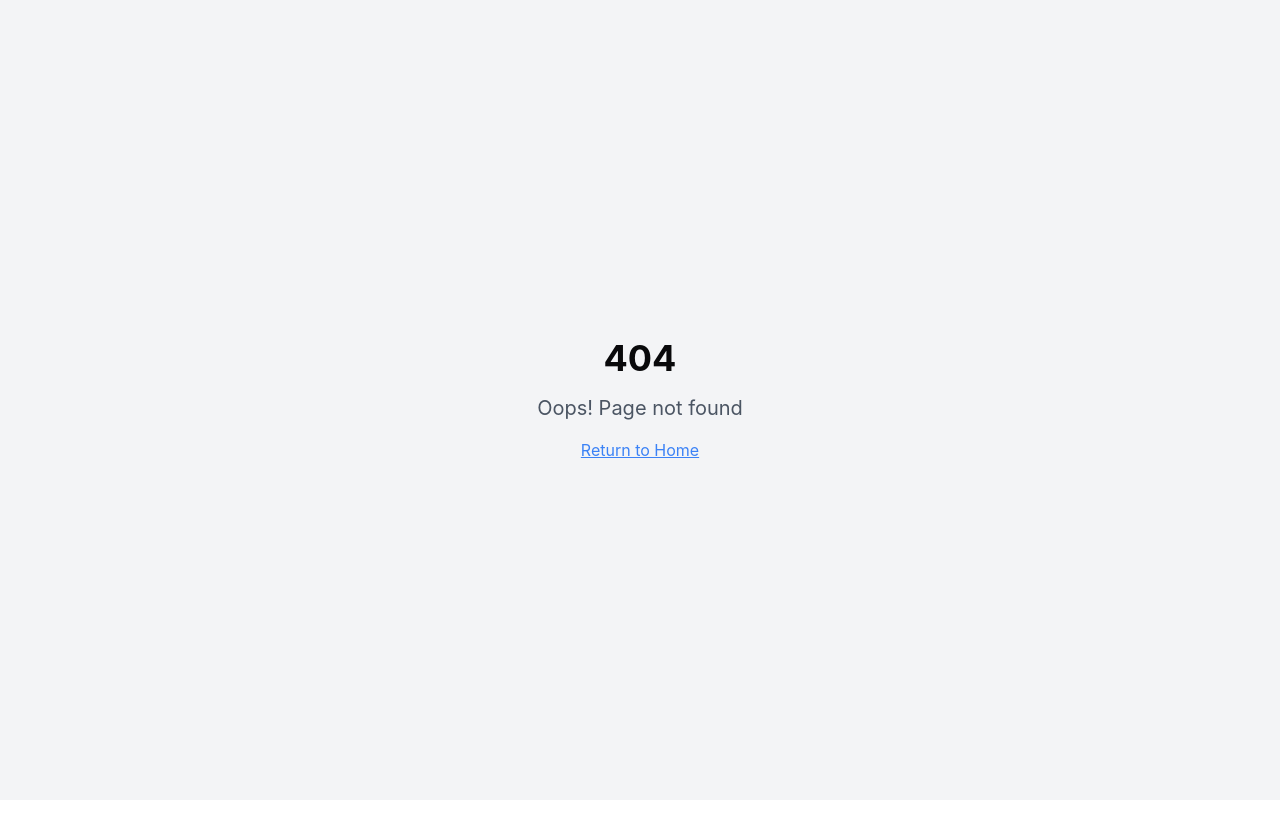
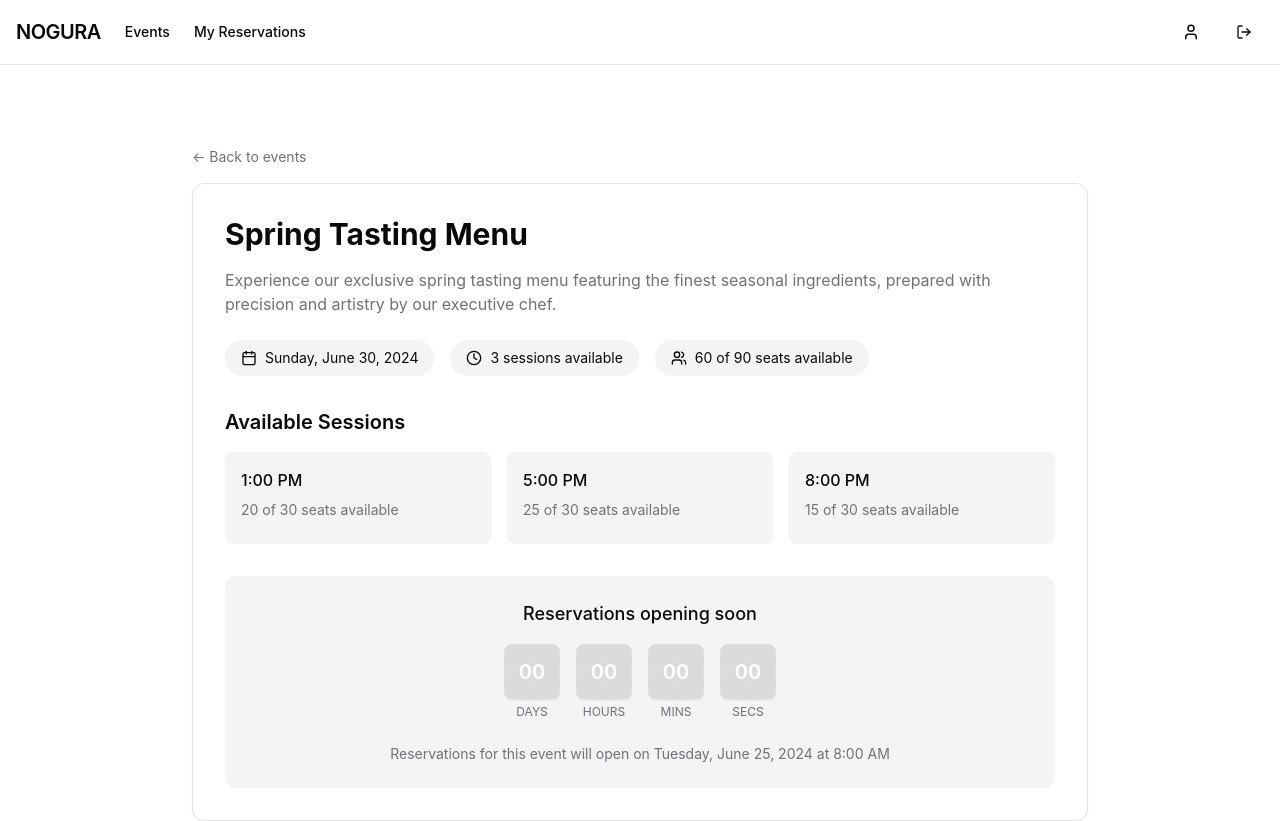
Before and after one commit to 3msktr/nogura-reservasi, a React (Vite) app: page /event/1 in a window 1280 px wide. Before the commit this address had no page. Shown: the top 821 px of the page. Before the commit the page ends 800 px from the top, so only its background shows below. Built offline with nearby package versions, Linux system fonts and the light colour scheme.

Commit message:
Fix: 404 page not found issue

```diff
--- a/src/App.tsx
+++ b/src/App.tsx
@@ -10,6 +10,7 @@ import AdminDashboard from "./pages/AdminDashboard";
 import Login from "./pages/Login";
 import NotFound from "./pages/NotFound";
 import MyReservationsPage from "./pages/MyReservationsPage";
+import EventDetailPage from "./pages/EventDetailPage";
 
 const queryClient = new QueryClient();
 
@@ -22,6 +23,7 @@ const App = () => (
         <Routes>
           <Route path="/" element={<Index />} />
           <Route path="/booking/:eventId" element={<BookingPage />} />
+          <Route path="/event/:eventId" element={<EventDetailPage />} />
           <Route path="/admin" element={<AdminDashboard />} />
           <Route path="/login" element={<Login />} />
           <Route path="/my-reservations" element={<MyReservationsPage />} />
--- /dev/null
+++ b/src/pages/EventDetailPage.tsx
@@ -0,0 +1,188 @@
+
+import React, { useState, useEffect } from 'react';
+import { useParams, Link } from 'react-router-dom';
+import { Calendar, Clock, Users } from 'lucide-react';
+import { Button } from '@/components/ui/button';
+import Layout from '@/components/Layout';
+import CountdownTimer from '@/components/CountdownTimer';
+import { Event } from '@/lib/types';
+import { formatDate, formatTime, isEventOpen } from '@/utils/dateUtils';
+
+// Using the same mock data as other components
+const mockEvents: Event[] = [
+  {
+    id: "1",
+    name: "Spring Tasting Menu",
+    description: "Experience our exclusive spring tasting menu featuring the finest seasonal ingredients, prepared with precision and artistry by our executive chef.",
+    date: "2024-06-30",
+    isOpen: false,
+    openingTime: "2024-06-25T10:00:00",
+    closingTime: "2024-06-30T18:00:00",
+    maxReservationsPerUser: 4,
+    sessions: [
+      {
+        id: "s1",
+        time: "13:00",
+        availableSeats: 20,
+        totalSeats: 30,
+        eventId: "1"
+      },
+      {
+        id: "s2",
+        time: "17:00",
+        availableSeats: 25,
+        totalSeats: 30,
+        eventId: "1"
+      },
+      {
+        id: "s3",
+        time: "20:00",
+        availableSeats: 15,
+        totalSeats: 30,
+        eventId: "1"
+      }
+    ]
+  },
+  {
+    id: "2",
+    name: "Chef's Table Experience",
+    description: "Join us for an intimate dining experience at our Chef's Table. Watch as our culinary team prepares an exclusive tasting menu right before your eyes.",
+    date: "2024-07-15",
+    isOpen: true,
+    openingTime: "2024-06-20T10:00:00",
+    closingTime: "2024-07-14T23:59:59",
+    maxReservationsPerUser: 2,
+    sessions: [
+      {
+        id: "s4",
+        time: "16:00",
+        availableSeats: 8,
+        totalSeats: 10,
+        eventId: "2"
+      },
+      {
+        id: "s5",
+        time: "21:00",
+        availableSeats: 6,
+        totalSeats: 10,
+        eventId: "2"
+      }
+    ]
+  },
+];
+
+const EventDetailPage: React.FC = () => {
+  const { eventId } = useParams<{ eventId: string }>();
+  const [event, setEvent] = useState<Event | null>(null);
+  const [isLoading, setIsLoading] = useState<boolean>(true);
+
+  useEffect(() => {
+    // Simulate API fetch
+    setTimeout(() => {
+      const foundEvent = mockEvents.find(e => e.id === eventId);
+      setEvent(foundEvent || null);
+      setIsLoading(false);
+    }, 500);
+  }, [eventId]);
+
+  if (isLoading) {
+    return (
+      <Layout>
+        <div className="container py-20 flex items-center justify-center">
+          <div className="animate-pulse">Loading event details...</div>
+        </div>
+      </Layout>
+    );
+  }
+
+  if (!event) {
+    return (
+      <Layout>
+        <div className="container py-20">
+          <div className="text-center">
+            <h2 className="text-2xl font-bold mb-4">Event Not Found</h2>
+            <p className="mb-6">The event you're looking for doesn't exist or has been removed.</p>
+            <Link to="/">
+              <Button>Return to Events</Button>
+            </Link>
+          </div>
+        </div>
+      </Layout>
+    );
+  }
+
+  const isOpen = isEventOpen(event.openingTime, event.closingTime);
+  const totalSeats = event.sessions.reduce((acc, session) => acc + session.totalSeats, 0);
+  const availableSeats = event.sessions.reduce((acc, session) => acc + session.availableSeats, 0);
+
+  return (
+    <Layout isLoggedIn={true}>
+      <div className="container py-12 md:py-20">
+        <div className="max-w-4xl mx-auto">
+          <Link
+            to="/"
+            className="text-sm text-muted-foreground hover:text-foreground cursor-pointer mb-4 inline-flex items-center"
+          >
+            ← Back to events
+          </Link>
+
+          <div className="bg-white rounded-xl shadow-subtle border border-border overflow-hidden">
+            <div className="p-6 md:p-8">
+              <h1 className="text-3xl font-bold mb-4">{event.name}</h1>
+              <p className="text-muted-foreground mb-6">{event.description}</p>
+
+              <div className="flex flex-wrap gap-4 mb-8">
+                <div className="flex items-center text-sm bg-secondary px-4 py-2 rounded-full">
+                  <Calendar size={16} className="mr-2" />
+                  <span>{formatDate(event.date)}</span>
+                </div>
+                <div className="flex items-center text-sm bg-secondary px-4 py-2 rounded-full">
+                  <Clock size={16} className="mr-2" />
+                  <span>{event.sessions.length} sessions available</span>
+                </div>
+                <div className="flex items-center text-sm bg-secondary px-4 py-2 rounded-full">
+                  <Users size={16} className="mr-2" />
+                  <span>{availableSeats} of {totalSeats} seats available</span>
+                </div>
+              </div>
+
+              <div className="mb-8">
+                <h2 className="text-xl font-semibold mb-4">Available Sessions</h2>
+                <div className="grid grid-cols-1 sm:grid-cols-2 md:grid-cols-3 gap-4">
+                  {event.sessions.map((session) => (
+                    <div key={session.id} className="bg-secondary rounded-lg p-4">
+                      <div className="font-medium mb-2">{formatTime(session.time)}</div>
+                      <div className="text-sm text-muted-foreground mb-2">
+                        {session.availableSeats} of {session.totalSeats} seats available
+                      </div>
+                    </div>
+                  ))}
+                </div>
+              </div>
+
+              {isOpen ? (
+                <div className="mt-8">
+                  <Link to={`/booking/${event.id}`}>
+                    <Button size="lg">Proceed to Booking</Button>
+                  </Link>
+                </div>
+              ) : (
+                <div className="mt-8 bg-secondary rounded-xl p-6">
+                  <h3 className="text-lg font-medium mb-4 text-center">Reservations opening soon</h3>
+                  <div className="mb-6">
+                    <CountdownTimer targetDate={event.openingTime} />
+                  </div>
+                  <p className="text-sm text-muted-foreground text-center">
+                    Reservations for this event will open on {formatDate(event.openingTime)} at {formatTime(event.openingTime)}
+                  </p>
+                </div>
+              )}
+            </div>
+          </div>
+        </div>
+      </div>
+    </Layout>
+  );
+};
+
+export default EventDetailPage;
--- a/src/pages/NotFound.tsx
+++ b/src/pages/NotFound.tsx
@@ -1,4 +1,5 @@
-import { useLocation } from "react-router-dom";
+
+import { useLocation, Link } from "react-router-dom";
 import { useEffect } from "react";
 
 const NotFound = () => {
@@ -16,9 +17,9 @@ const NotFound = () => {
       <div className="text-center">
         <h1 className="text-4xl font-bold mb-4">404</h1>
         <p className="text-xl text-gray-600 mb-4">Oops! Page not found</p>
-        <a href="/" className="text-blue-500 hover:text-blue-700 underline">
+        <Link to="/" className="text-blue-500 hover:text-blue-700 underline">
           Return to Home
-        </a>
+        </Link>
       </div>
     </div>
   );
```
